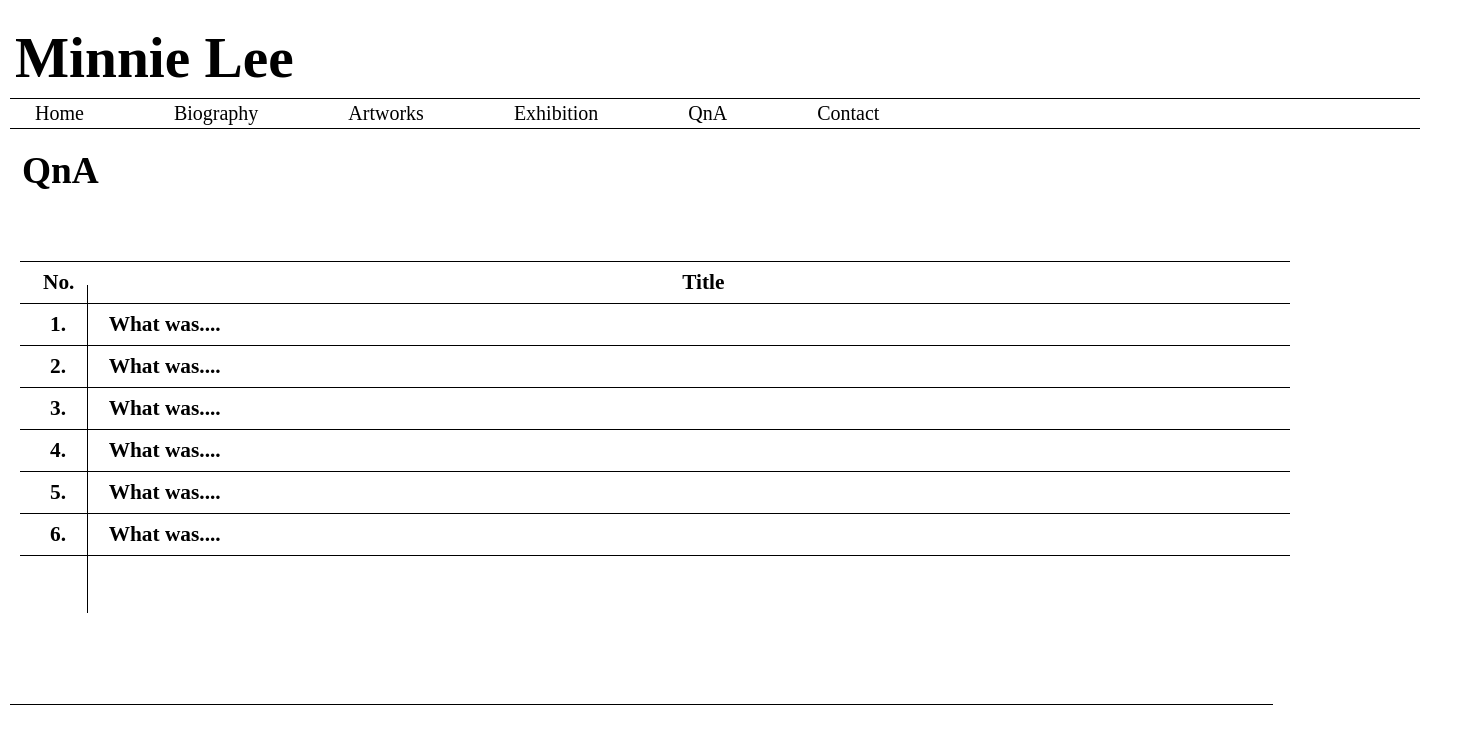
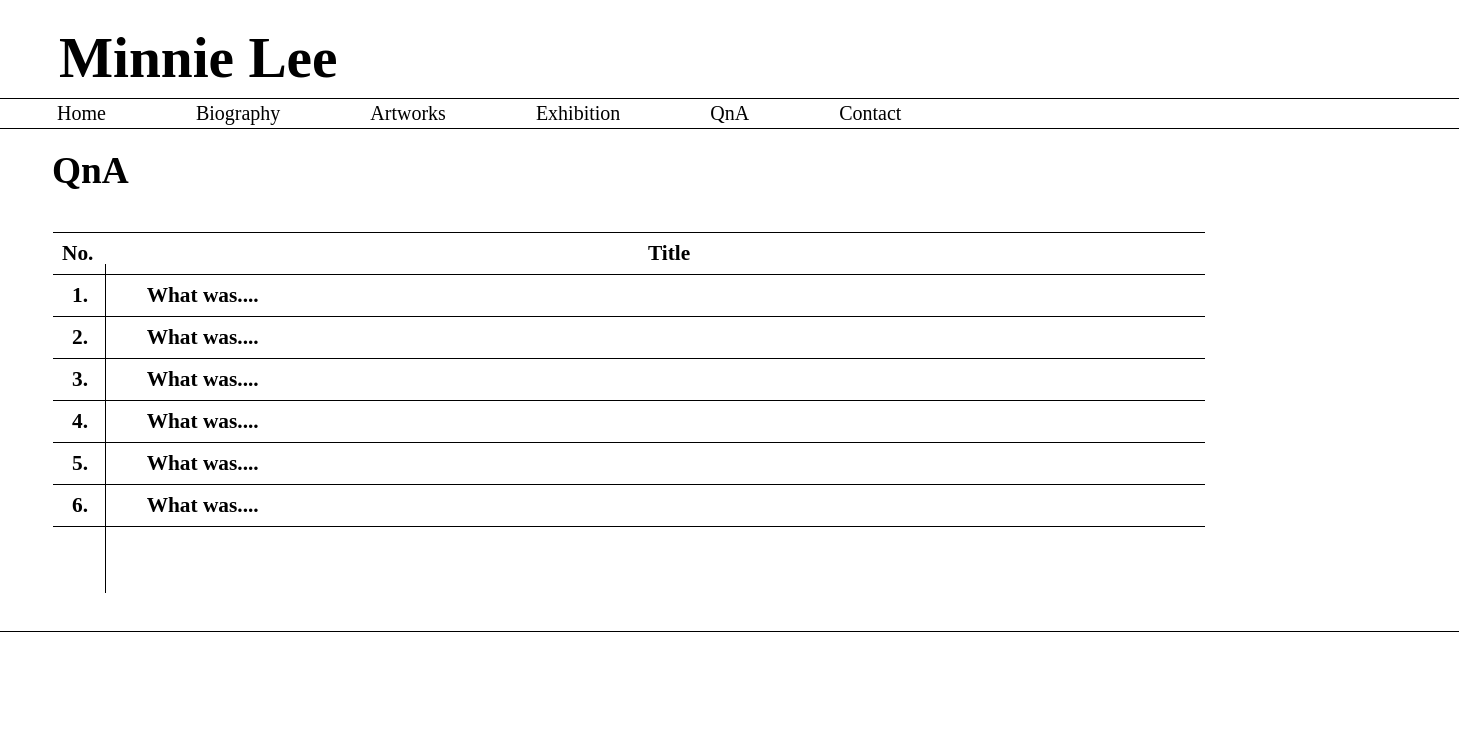
Before and after one commit to MinnieLee/MHL-Project-2-5, a plain HTML site: page index.html in a window 1280 px wide. Shown: the whole page, 1459 px wide, since content can reach past the window. Drawn offline with nearby package versions, Linux system fonts and the light colour scheme.

Commit message:
02_04_99

```diff
--- a/index.html
+++ b/index.html
@@ -25,37 +25,50 @@
             <li><a href='#'>QnA</a></li>
             <li><a href='https://minnielee.github.io/MHL-Project-2-7/'>Contact</a></li>
           </ul>
-          <div class="box1"></div>
+          <div class="line">
 
-          <div class="boxarticle">
+          </div>
+
+
+
             <h1 class="title">QnA</h1>
 
-  </div>
+
   <div class="boxarticle2">
     </div>
+    <div class="vl">
+
+    </div>
     <div class="boxarticle3"></div>
-    <div class="vl"></div>
-    <h1 class="title3">No.&nbsp;&nbsp;&nbsp;&nbsp;&nbsp;&nbsp;&nbsp;&nbsp;&nbsp;&nbsp;&nbsp;&nbsp;&nbsp;&nbsp;&nbsp;&nbsp;&nbsp;&nbsp;&nbsp;&nbsp;&nbsp;&nbsp;&nbsp;&nbsp;&nbsp;&nbsp;&nbsp;&nbsp;&nbsp;&nbsp;&nbsp;&nbsp;&nbsp;&nbsp;&nbsp;&nbsp;&nbsp;&nbsp;&nbsp;&nbsp;&nbsp;&nbsp;&nbsp;&nbsp;&nbsp;&nbsp;&nbsp;&nbsp;&nbsp;&nbsp;&nbsp;&nbsp;&nbsp;&nbsp;&nbsp;&nbsp;&nbsp;&nbsp;&nbsp;&nbsp;&nbsp;&nbsp;&nbsp;&nbsp;&nbsp;&nbsp;&nbsp;&nbsp;&nbsp;&nbsp;&nbsp;&nbsp;&nbsp;&nbsp;&nbsp;&nbsp;&nbsp;&nbsp;&nbsp;&nbsp;&nbsp;&nbsp;&nbsp;&nbsp;&nbsp;&nbsp;&nbsp;&nbsp;&nbsp;&nbsp;&nbsp;&nbsp;&nbsp;&nbsp;&nbsp;&nbsp;&nbsp;&nbsp;&nbsp;&nbsp;&nbsp;&nbsp;&nbsp;&nbsp;&nbsp;&nbsp;&nbsp;&nbsp;&nbsp;&nbsp;&nbsp;&nbsp;&nbsp;&nbsp;Title</h1>
+    <h1 class="title3">No.&nbsp;&nbsp;&nbsp;&nbsp;&nbsp;&nbsp;&nbsp;&nbsp;&nbsp;&nbsp;&nbsp;&nbsp;&nbsp;&nbsp;&nbsp;&nbsp;&nbsp;&nbsp;&nbsp;&nbsp;&nbsp;&nbsp;&nbsp;&nbsp;&nbsp;&nbsp;&nbsp;&nbsp;&nbsp;&nbsp;&nbsp;&nbsp;&nbsp;&nbsp;&nbsp;&nbsp;&nbsp;&nbsp;&nbsp;&nbsp;&nbsp;&nbsp;&nbsp;&nbsp;&nbsp;&nbsp;&nbsp;&nbsp;&nbsp;&nbsp;&nbsp;&nbsp;&nbsp;&nbsp;&nbsp;&nbsp;&nbsp;&nbsp;&nbsp;&nbsp;&nbsp;&nbsp;&nbsp;&nbsp;&nbsp;&nbsp;&nbsp;&nbsp;&nbsp;&nbsp;&nbsp;&nbsp;&nbsp;&nbsp;&nbsp;&nbsp;&nbsp;&nbsp;&nbsp;&nbsp;&nbsp;&nbsp;&nbsp;&nbsp;&nbsp;&nbsp;&nbsp;&nbsp;&nbsp;&nbsp;&nbsp;&nbsp;&nbsp;&nbsp;&nbsp;&nbsp;&nbsp;&nbsp;&nbsp;&nbsp;&nbsp;&nbsp;&nbsp;&nbsp;Title</h1>
     <div class="boxarticle3"></div>
-    <h1 class="title2"><a href='#'>1.&nbsp;&nbsp;&nbsp;&nbsp;&nbsp;&nbsp;&nbsp;&nbsp;What was....</a></h1>
+    <h1 class="title2"><a href='#'>1.&nbsp;&nbsp;&nbsp;&nbsp;&nbsp;&nbsp;&nbsp;&nbsp;&nbsp;&nbsp;&nbsp;What was....</a></h1>
     <div class="boxarticle3"></div>
-    <h1 class="title2"><a href='#'>2.&nbsp;&nbsp;&nbsp;&nbsp;&nbsp;&nbsp;&nbsp;&nbsp;What was....</a></h1>
+    <h1 class="title2"><a href='#'>2.&nbsp;&nbsp;&nbsp;&nbsp;&nbsp;&nbsp;&nbsp;&nbsp;&nbsp;&nbsp;&nbsp;What was....</a></h1>
     <div class="boxarticle3"></div>
-    <h1 class="title2"><a href='#'>3.&nbsp;&nbsp;&nbsp;&nbsp;&nbsp;&nbsp;&nbsp;&nbsp;What was....</a></h1>
+    <h1 class="title2"><a href='#'>3.&nbsp;&nbsp;&nbsp;&nbsp;&nbsp;&nbsp;&nbsp;&nbsp;&nbsp;&nbsp;&nbsp;What was....</a></h1>
     <div class="boxarticle3"></div>
-    <h1 class="title2"><a href='#'>4.&nbsp;&nbsp;&nbsp;&nbsp;&nbsp;&nbsp;&nbsp;&nbsp;What was....</a></h1>
+    <h1 class="title2"><a href='#'>4.&nbsp;&nbsp;&nbsp;&nbsp;&nbsp;&nbsp;&nbsp;&nbsp;&nbsp;&nbsp;&nbsp;What was....</a></h1>
     <div class="boxarticle3"></div>
-    <h1 class="title2"><a href='#'>5.&nbsp;&nbsp;&nbsp;&nbsp;&nbsp;&nbsp;&nbsp;&nbsp;What was....</a></h1>
+    <h1 class="title2"><a href='#'>5.&nbsp;&nbsp;&nbsp;&nbsp;&nbsp;&nbsp;&nbsp;&nbsp;&nbsp;&nbsp;&nbsp;What was....</a></h1>
     <div class="boxarticle3"></div>
-    <h1 class="title2"><a href='#'>6.&nbsp;&nbsp;&nbsp;&nbsp;&nbsp;&nbsp;&nbsp;&nbsp;What was....</a></h1>
-    <div class="boxarticle3"></div>
+    <h1 class="title2"><a href='#'>6.&nbsp;&nbsp;&nbsp;&nbsp;&nbsp;&nbsp;&nbsp;&nbsp;&nbsp;&nbsp;&nbsp;What was....</a></h1>
+
+    <div class="boxarticle3">
+
+    </div>
+
+  <div class="boxarticle4">
+
+    </div>
 
 
-   </div>
   </div>
 
 
-<div class="box4"></div>
+
+
+</div>
 
     </body>
 </html>
--- a/style.css
+++ b/style.css
@@ -23,23 +23,23 @@
 		position: left;
 		font-family :'Songti SC';
 		font-size: 43pt;
-		margin-left:5px;
+		margin-left:4.6%;
 		margin-top: 25px;
 		margin-bottom: 8px;
 	  }
 
 	  .header{
 		  width:1280px;
-		  margin:auto;
+
 		  background: white;
-		  margin-left:10px;
+
 	  }
-
 	  .nav{
 		display:flex;
 		font-size: 15pt;
 		margin-top: 3px;
 		margin-bottom: 3px;
+		padding-left:2.5%;
 	}
 
 	  .nav > li{
@@ -50,7 +50,7 @@
 	  .box1{
 		background-color: black;
 	  height: 0.1vh;
-	  width: 111%;
+	  width: 114%;
 	  }
 
 	  .box2{
@@ -89,22 +89,22 @@
 	.boxarticle3{
 		border-top: 1px solid black;
 		height: 0px;
-		width: 100%;
-		margin-left: 10px;
+		width: 90%;
+		margin-left: 53px;
 	}
 	.boxarticle4{
-		border-top: 1px solid black;
 		border-bottom: 1px solid black;
 				height: 5.5vh;
-				width: 100%;
-				margin-left: 12px;
+				margin-top: 60px;
+				width: 114%;
+
 			}
 
 	.title{
 		color: black;
 		margin-top: 20px;
 		font-size: 28pt;
-		margin-left: 12px;
+		margin-left: 52px;
 
 	}
 
@@ -112,7 +112,7 @@ border-top: 1px solid black;
 		color: black;
 		margin-top: 8px;
 		font-size: 16pt;
-		margin-left: 40px;
+		margin-left: 72px;
 
 	}
 
@@ -121,16 +121,23 @@ border-top: 1px solid black;
 		color: black;
 		margin-top: 8px;
 		font-size: 16pt;
-		margin-left: 33px;
+		margin-left: 62px;
 
 	}
 
 	.vl {
 		border-left: 1px solid black;
-		height: 328px;
+		height: 329px;
 		position: absolute;
-		left: 7%;
-		margin-left: -3px;
-		margin-top: 285px;
+		margin-left: 105px;
+		margin-top: 264px;
 		top: 0;
+
 	  }
+
+
+	  .line{
+		height:1px;
+		width: 114%;
+		background-color: black;
+	}
```
Lines whose indentation alone changed are shown as unchanged.
